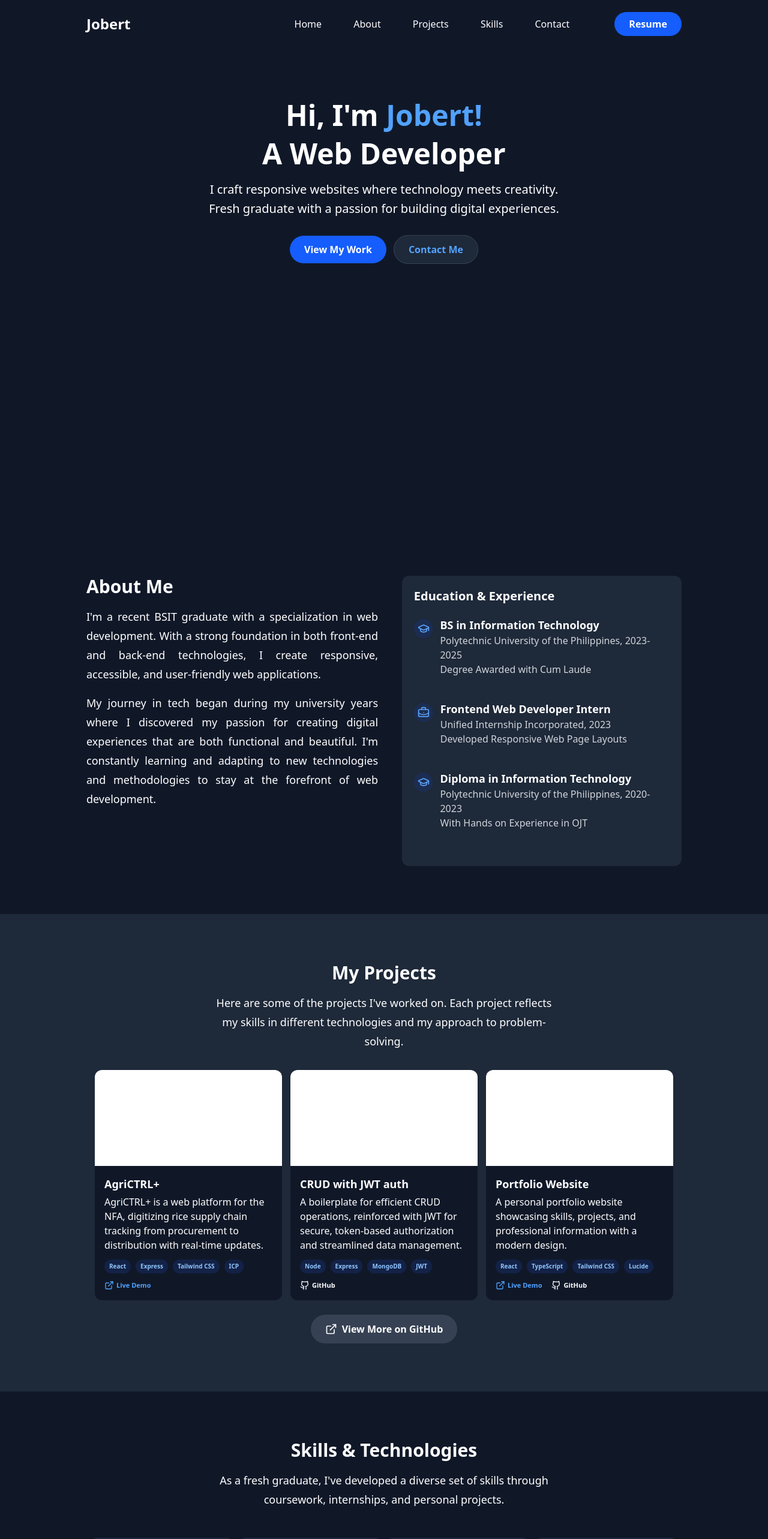
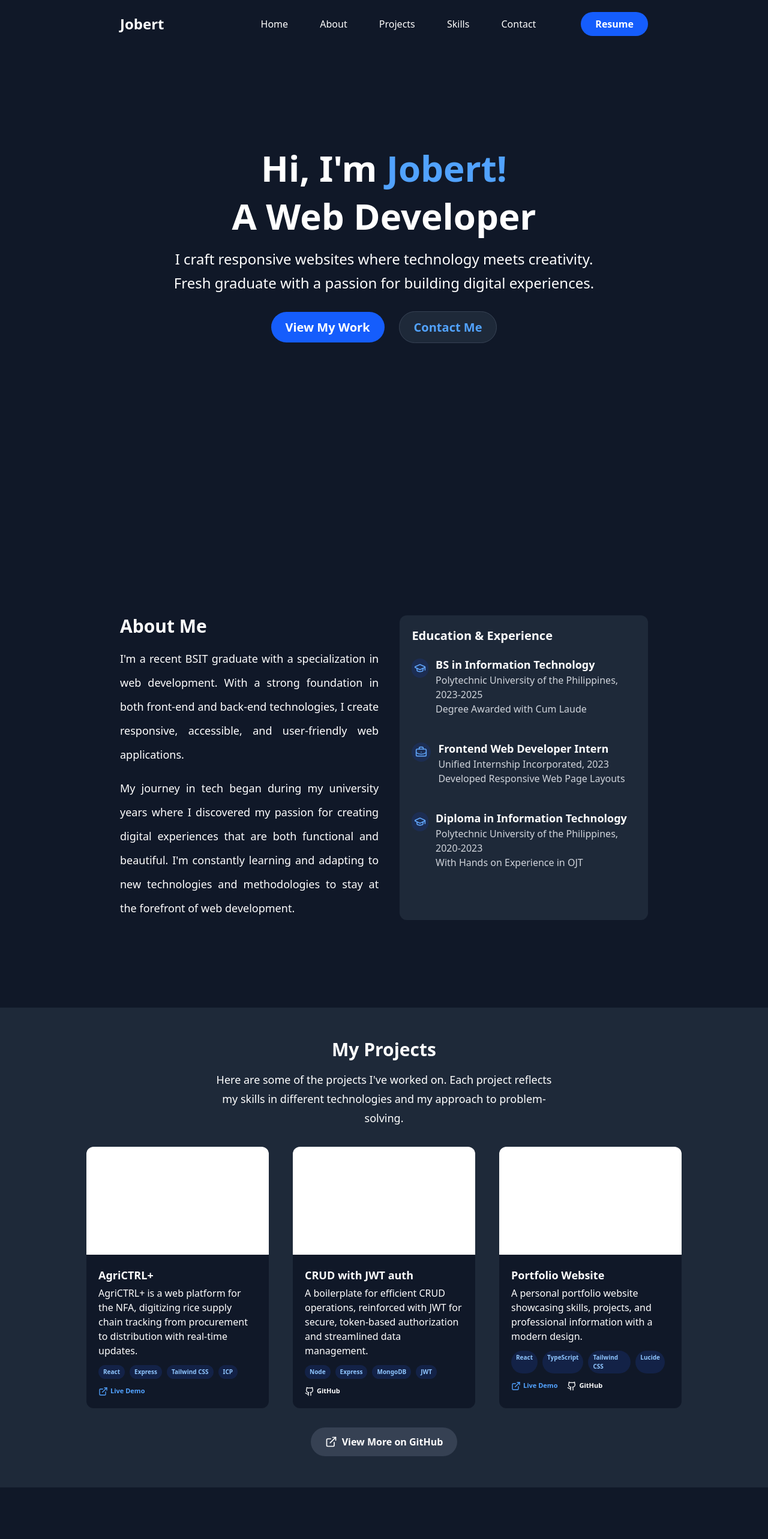
Before and after one commit to jobertmampusti/jobertmampusti, a React (Vite) app: page / in a window 1280 px wide. Shown: the top 2566 px of the page at 60% size. Built offline with nearby package versions, Linux system fonts and the light colour scheme.

Commit message:
feat: adjusted sizes for 1080p

```diff
--- a/src/components/About.tsx
+++ b/src/components/About.tsx
@@ -24,7 +24,8 @@ const experiences = [
 
 function About() {
   return (
-    <section id="about" className="flex scroll-m-20 justify-between px-36 py-20 text-white">
+    <section id="about" className="flex min-h-screen scroll-m-20 items-center px-50 text-white">
+      <div className="flex justify-between">
         {/* left section */}
         <motion.div
           initial={{ opacity: 0, x: -20 }}
@@ -33,15 +34,15 @@ function About() {
           className="w-49/100"
         >
           <h1 className="text-3xl font-bold">About Me</h1>
-        <div className="text-justify text-lg/8">
+          <div className="text-justify text-lg/10">
             <p className="mt-4">
               I'm a recent BSIT graduate with a specialization in web development. With a strong foundation in both
               front-end and back-end technologies, I create responsive, accessible, and user-friendly web applications.
             </p>
             <p className="mt-4">
               My journey in tech began during my university years where I discovered my passion for creating digital
-            experiences that are both functional and beautiful. I'm constantly learning and adapting to new technologies
-            and methodologies to stay at the forefront of web development.
+              experiences that are both functional and beautiful. I'm constantly learning and adapting to new
+              technologies and methodologies to stay at the forefront of web development.
             </p>
           </div>
         </motion.div>
@@ -73,6 +74,7 @@ function About() {
             ))}
           </div>
         </motion.div>
+      </div>
     </section>
   );
 }
--- a/src/components/Header.tsx
+++ b/src/components/Header.tsx
@@ -1,6 +1,6 @@
 function Header() {
   return (
-    <header className="sticky top-0 z-1000 flex h-20 items-center justify-between bg-gray-900 px-36 text-white">
+    <header className="sticky top-0 z-1000 flex h-20 items-center justify-between bg-gray-900 px-50 text-white">
       <h1 className="text-2xl font-bold">Jobert</h1>
       <div className="flex w-2xl items-center justify-between">
         <nav>
--- a/src/components/Home.tsx
+++ b/src/components/Home.tsx
@@ -2,12 +2,12 @@ import { motion } from 'motion/react';
 
 function Home() {
   return (
-    <section id="home" className="flex min-h-screen scroll-m-20 flex-col py-20 text-center text-white">
+    <section id="home" className="flex min-h-screen scroll-m-20 flex-col text-center text-white">
       <motion.h1
         initial={{ opacity: 0, y: -20 }}
         whileInView={{ opacity: 1, y: 0 }}
         transition={{ duration: 1, ease: 'easeOut' }}
-        className="text-5xl/16 font-bold"
+        className="mt-40 text-6xl/20 font-bold"
       >
         Hi, I'm <span className="text-blue-400">Jobert!</span>
         <br></br> A Web Developer
@@ -16,7 +16,7 @@ function Home() {
         initial={{ opacity: 0, y: 20 }}
         whileInView={{ opacity: 1, y: 0 }}
         transition={{ duration: 1, delay: 0.2, ease: 'easeOut' }}
-        className="mt-3 text-xl/8"
+        className="mt-3 text-2xl/10"
       >
         <p>I craft responsive websites where technology meets creativity.</p>
         <p>Fresh graduate with a passion for building digital experiences.</p>
@@ -25,9 +25,9 @@ function Home() {
         initial={{ opacity: 0, y: 20 }}
         whileInView={{ opacity: 1, y: 0 }}
         transition={{ duration: 1, delay: 0.3, ease: 'easeOut' }}
-        className="mt-10 font-bold"
+        className="mt-10 space-x-6 text-xl font-bold"
       >
-        <a href="#projects" className="mr-3 rounded-full bg-blue-600 px-6 py-3 hover:bg-blue-700">
+        <a href="#projects" className="rounded-full bg-blue-600 px-6 py-3 hover:bg-blue-700">
           View My Work
         </a>
         <a
--- a/src/components/Projects.tsx
+++ b/src/components/Projects.tsx
@@ -26,7 +26,10 @@ const projects = [
 
 function Projects() {
   return (
-    <section id="projects" className="flex scroll-m-20 flex-col items-center bg-gray-800 py-20 text-white">
+    <section
+      id="projects"
+      className="flex min-h-screen scroll-m-10 flex-col items-center justify-center bg-gray-800 text-white"
+    >
       <motion.div
         initial={{ opacity: 0, y: -20 }}
         whileInView={{ opacity: 1, y: 0 }}
@@ -43,12 +46,12 @@ function Projects() {
         initial={{ opacity: 0, y: 20 }}
         whileInView={{ opacity: 1, y: 0 }}
         transition={{ duration: 1, ease: 'easeOut' }}
-        className="mt-8 flex w-full justify-evenly px-36"
+        className="mt-8 flex w-full justify-center space-x-10 px-36"
       >
         {projects.map((project) => (
           <article className="w-78 rounded-xl bg-gray-900">
-            <div className="h-40 rounded-t-xl bg-white"></div>
-            <div className="p-4">
+            <div className="h-45 rounded-t-xl bg-white"></div>
+            <div className="p-5">
               <h1 className="text-lg font-bold">{project.title}</h1>
               <p className="mt-1">{project.info}</p>
               <div className="mt-3 flex w-full text-[10px] text-blue-300">
@@ -86,7 +89,7 @@ function Projects() {
         <a
           href="https://github.com/jobertmampusti"
           target="_blank"
-          className="mt-6 flex items-center rounded-full bg-gray-700 px-6 py-3 font-bold hover:bg-gray-600"
+          className="mt-8 flex items-center rounded-full bg-gray-700 px-6 py-3 font-bold hover:bg-gray-600"
         >
           <ExternalLink size={20} />
           <p className="ml-2">View More on GitHub</p>
--- a/src/components/Skills.tsx
+++ b/src/components/Skills.tsx
@@ -22,7 +22,7 @@ const skills = [
 
 function Skills() {
   return (
-    <section id="skills" className="flex scroll-m-20 flex-col items-center py-20 text-white">
+    <section id="skills" className="flex min-h-screen flex-col items-center justify-center text-white">
       <motion.div
         initial={{ opacity: 0, y: -20 }}
         whileInView={{ opacity: 1, y: 0 }}
@@ -39,7 +39,7 @@ function Skills() {
         initial={{ opacity: 0, y: 20 }}
         whileInView={{ opacity: 1, y: 0 }}
         transition={{ duration: 1, ease: 'easeOut' }}
-        className="mt-12 flex w-full justify-evenly px-36"
+        className="mt-12 flex w-full justify-center space-x-10 px-36"
       >
         {skills.map((skill) => (
           <article className="flex w-60 flex-col items-center rounded-xl bg-gray-800 p-4 text-center">
```
Lines whose indentation alone changed are shown as unchanged.
